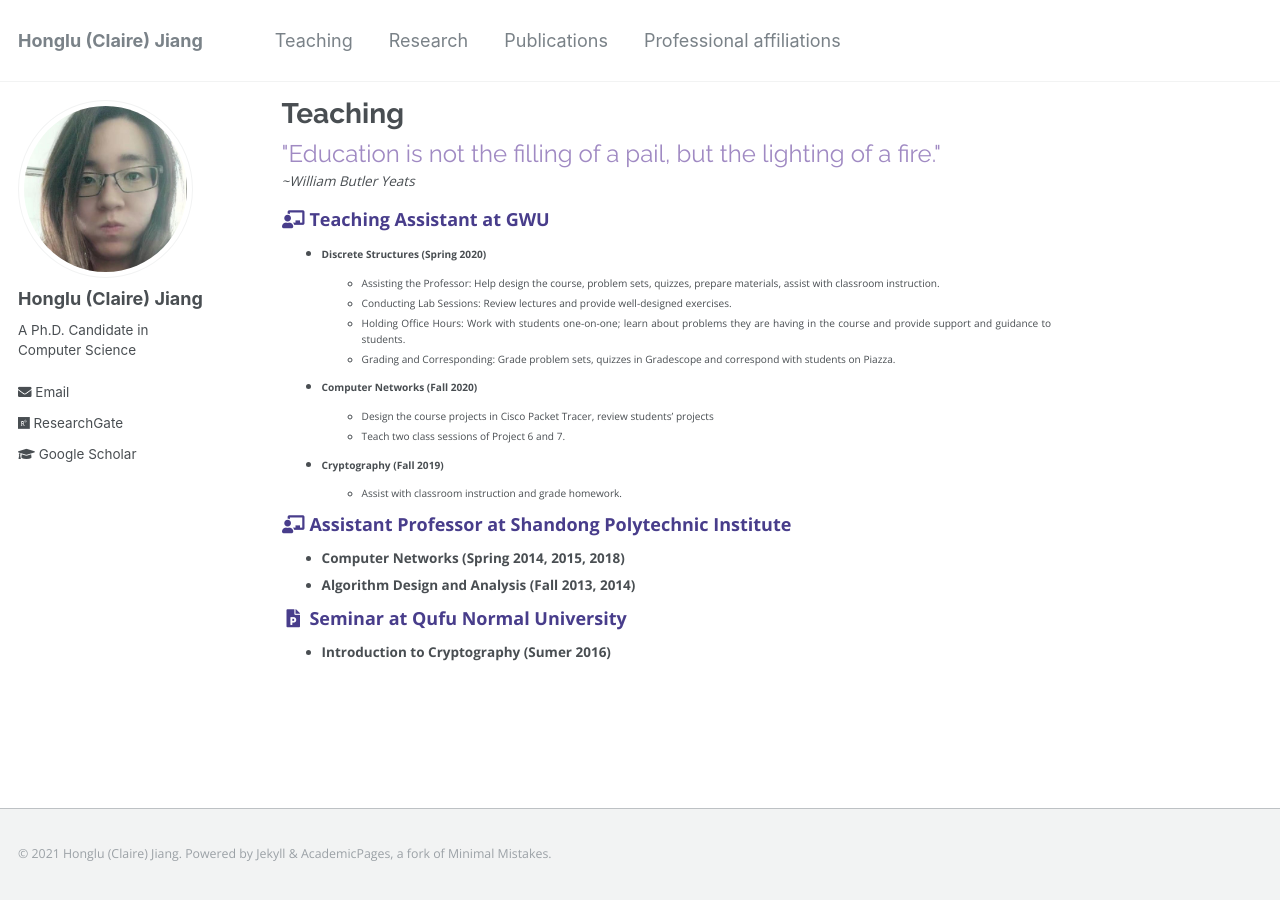
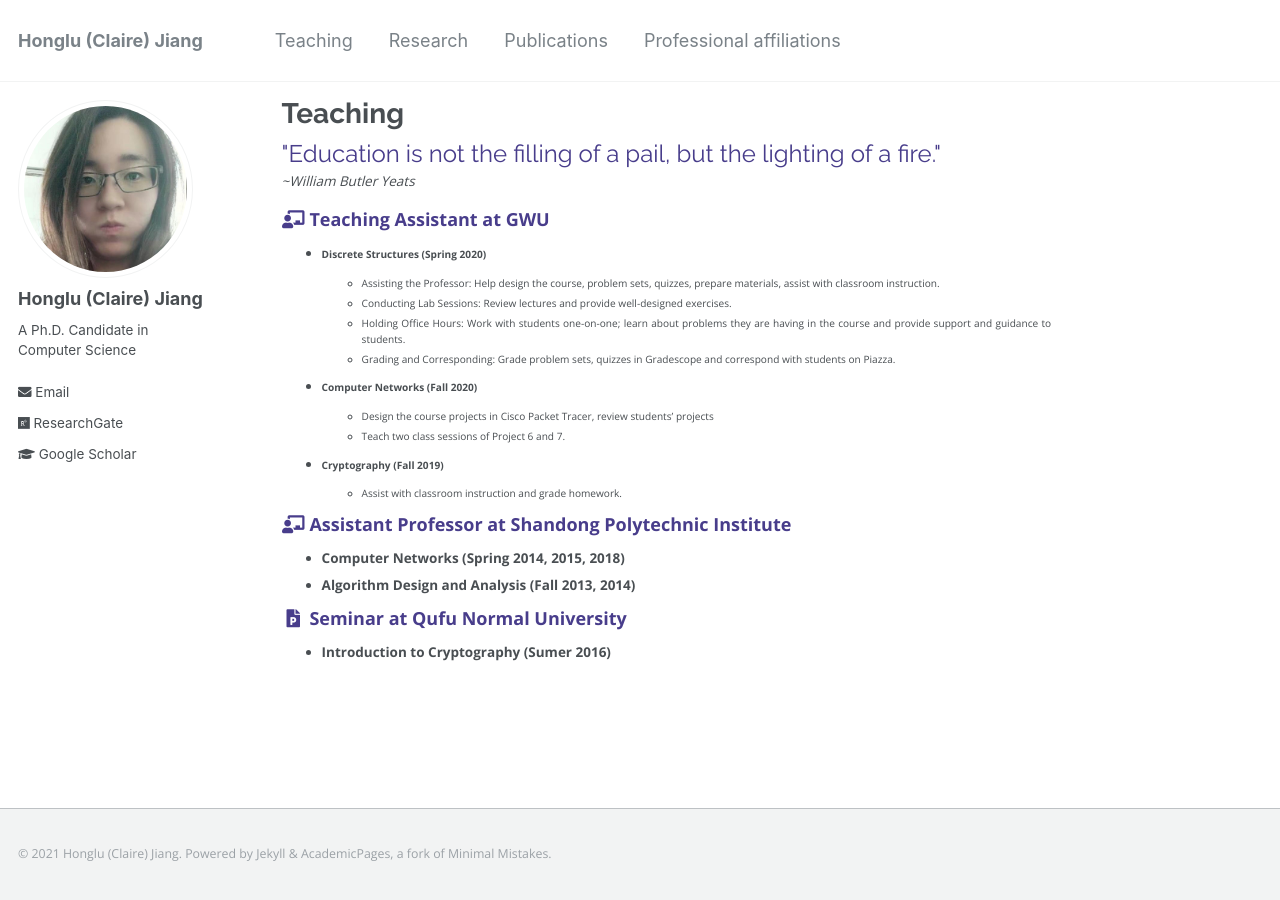
Before and after one commit to hljiang0720/hljiang.github.io, a Jekyll site: the page built from _pages/teaching.md, in a window 1280 px wide. Built offline with Jekyll 4.4.1, drawn with Linux system fonts in a browser that asks for light colours.

Commit message:
Update _page.scss

```diff
--- a/_sass/_page.scss
+++ b/_sass/_page.scss
@@ -60,7 +60,7 @@
 
    h4 {
      font-size: 24px;
-      color: #a08ac3;
+      color: #483d8b;
       font-family: 'Raleway', cursive;
       font-weight: normal;
       margin: -0.08em 0em 0.1em 0em;
```
